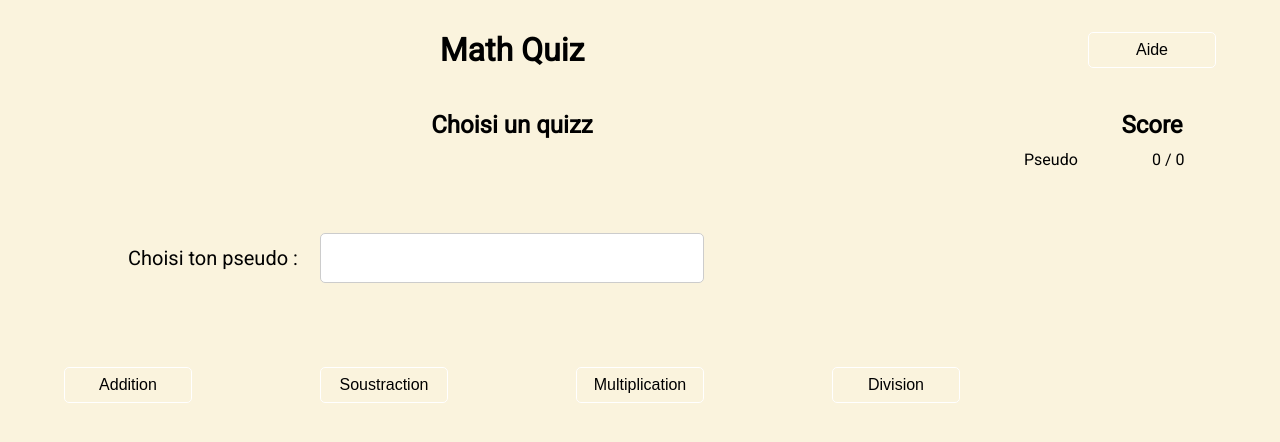
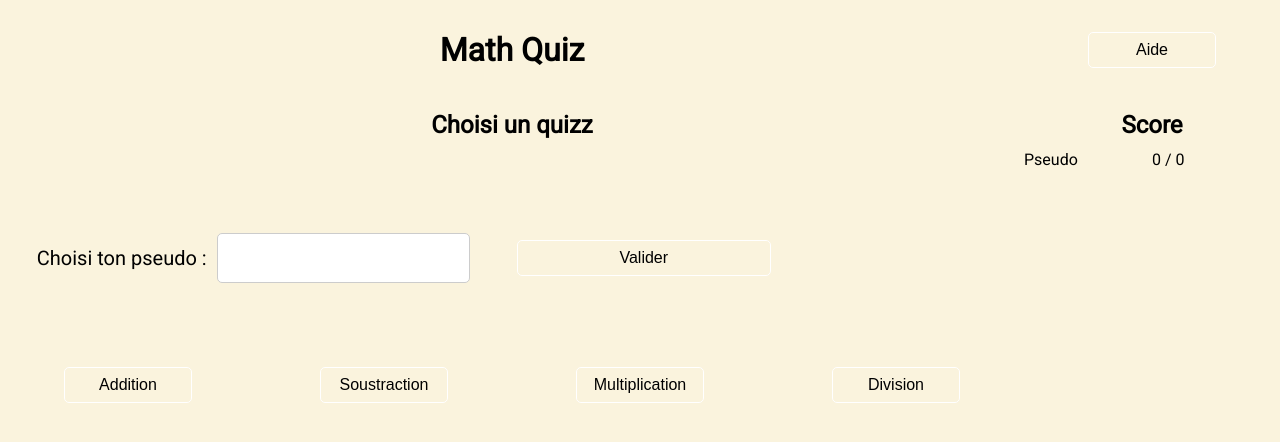
Before and after one commit to MisterWaner/math-game, a React (Vite) app: page / in a window 1280 px wide. Shown: the top 442 px of the page. Built offline with nearby package versions, Linux system fonts and the light colour scheme.

Commit message:
implement possibility of give a pseudo for scoring

```diff
--- a/src/components/Menu/Menu.module.css
+++ b/src/components/Menu/Menu.module.css
@@ -14,17 +14,20 @@
         justify-content: center;
         align-items: center;
         .formContainer {
-            width: 75%;
-            margin: 0 auto;
+            width: 100%;
+            display: grid;
+            grid-template-columns: 1fr 1fr;
+            grid-gap: 10px;
 
             .inputContainer {
+                width: 100%;
                 display: flex;
-                justify-content: flex-start;
+                justify-content: center;
                 align-items: center;
 
                 label {
-                    width: 25%;
-                    padding-right: 10px;
+
+                    margin-right: 10px;
                     font-size: 1.25rem;
                 }
                 input {
@@ -36,6 +39,12 @@
                     border: 1px solid #ccc;
                     outline-color: #000;
                 }
+            }
+            .buttonContainer {
+                width: 100%;
+                display: flex;
+                justify-content: flex-start;
+                align-items: center;
             }
         }
     }
--- a/src/components/Menu/Menu.tsx
+++ b/src/components/Menu/Menu.tsx
@@ -1,3 +1,4 @@
+import { useState } from "react";
 import { Link } from "react-router-dom";
 import { useQuizzStore } from "../../store/QuizzStore";
 
@@ -12,12 +13,25 @@ export default function ButtonList() {
         { title: "Division", path: "/division" },
     ];
 
+    const [playerName, setPlayerName] = useState<string>("");
+
     const selectQuizz = useQuizzStore((state) => state.selectQuizz);
     const generateQuestion = useQuizzStore((state) => state.generateQuestion);
+    const setPlayer = useQuizzStore((state) => state.setPlayer);
 
     const handleClick = (type: string) => {
         generateQuestion(type);
         console.log(type);
+    };
+
+    const handleInputChange = (event: React.ChangeEvent<HTMLInputElement>) => {
+        setPlayerName(event.target.value);
+    };
+
+    const handleSubmit = () => {
+        setPlayer(playerName);
+        setPlayerName("");
+        console.log(playerName);
     };
     return (
         <div className={styles.container}>
@@ -25,12 +39,15 @@ export default function ButtonList() {
                 <h2>Choisi un quizz</h2>
             </div>
             <div className={styles.nameContainer}>
-                <form className={styles.formContainer}>
+                <div className={styles.formContainer}>
                     <div className={styles.inputContainer}>
-                        <label htmlFor="">Choisi ton pseudo :</label>
-                        <input type="text" />
+                        <label htmlFor="userName">Choisi ton pseudo :</label>
+                        <input type="text" id="userName" onChange={handleInputChange} value={playerName} />
                     </div>
-                </form>
+                    <div className={styles.buttonContainer}>
+                        <Button title="Valider" onClick={handleSubmit} />
+                    </div>
+                </div>
             </div>
             <div className={styles.menuContainer}>
                 <ul className={styles.menu}>
--- a/src/components/Score/Score.tsx
+++ b/src/components/Score/Score.tsx
@@ -5,6 +5,7 @@ export default function Score() {
 
     const globalScore = useQuizzStore((state) => state.globalScore);
     const globalTotalQuestions = useQuizzStore((state) => state.globalTotalQuestions);
+    const player = useQuizzStore((state) => state.player);
 
     return (
         <div className={styles.container}>
@@ -13,7 +14,7 @@ export default function Score() {
             </div>
             <div className={styles.scoreContainer}>
                 <div className={styles.pseudoContainer}>
-                    <p>Pseudo</p>
+                    <p>{player.length === 0 ? "Pseudo" : player}</p>
                 </div>
                 <div className={styles.scoreValueContainer}>{globalScore} / {globalTotalQuestions} </div>
             </div>
```
